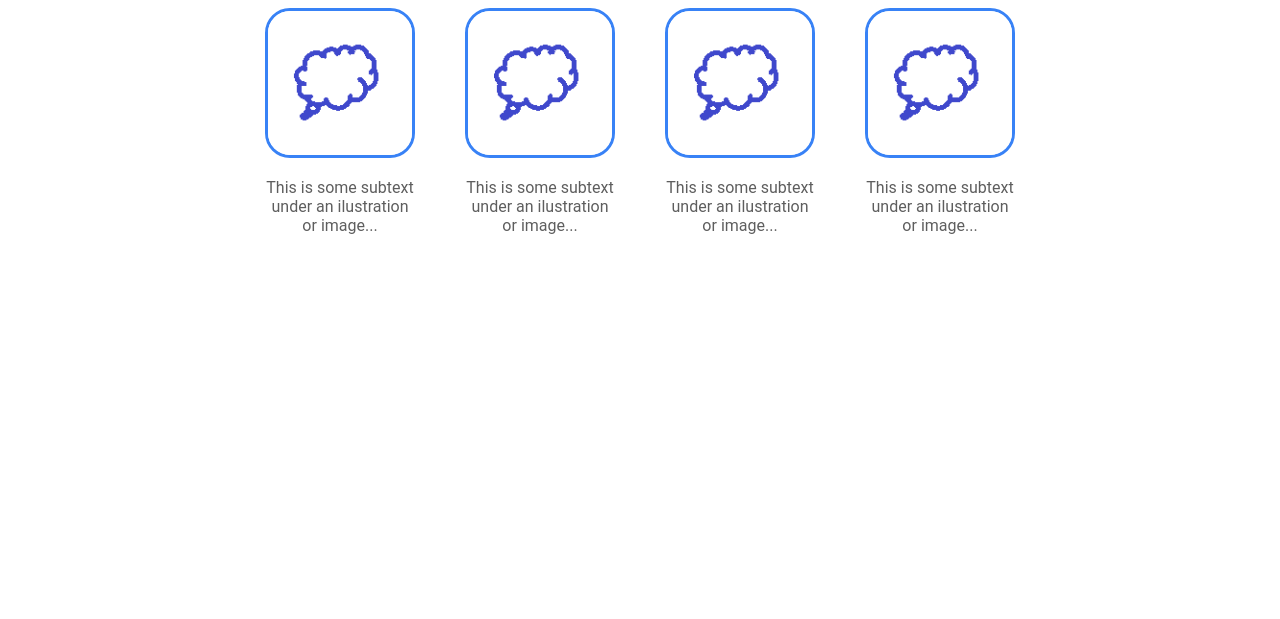
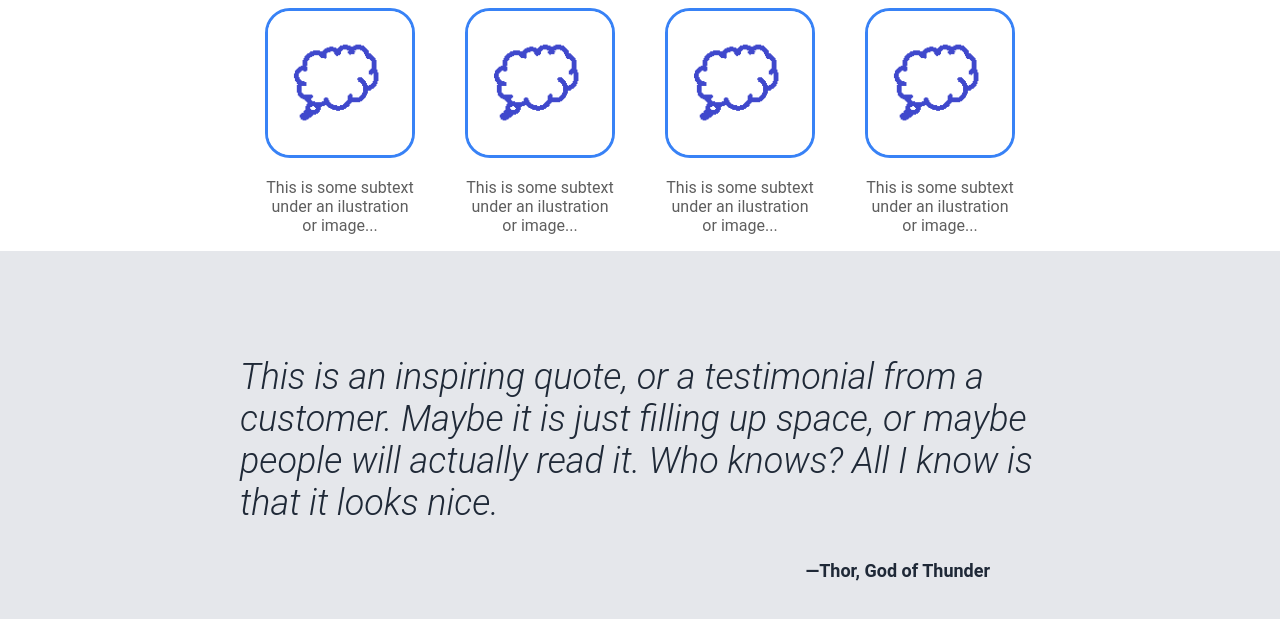
Before and after one commit to facufrau/odin-landing-page, a plain HTML site: page index.html in a window 1280 px wide. Shown: the part 654-1273 px from the top of the page. Before the commit the page ends 905 px from the top, so only its background shows below. Drawn offline with Linux system fonts and the light colour scheme.

Commit message:
Added third section HTML and styles with css

```diff
--- a/index.html
+++ b/index.html
@@ -56,5 +56,17 @@
         </div>
     </div>
 
+    <div id="quote">
+        <figure>
+            <blockquote>
+                <p>This is an inspiring quote, or a testimonial from a customer.
+                    Maybe it is just filling up space, or maybe people will actually
+                    read it. Who knows? All I know is that it looks nice.
+                </p>
+            </blockquote>
+            <figcaption>—Thor, God of Thunder</figcaption>
+        </figure>
+    </div>
+
 </body>
 </html>
--- a/src/styles.css
+++ b/src/styles.css
@@ -105,3 +105,29 @@ header a {
     margin: 0px 250px;
     text-align: center;
 }
+
+/* THIRD SECTION - QUOTE */
+#quote {
+    background-color: #E5E7EB;
+    height: 400px;
+    display: flex;
+    align-items: center;
+    justify-content: center;
+}
+
+blockquote {
+    font-size: 36px;
+    color: #1F2937;
+    font-style: italic;
+    font-weight: 300;
+    margin: 0 200px;
+}
+
+figcaption {
+    color: #1F2937;
+    font-size: 18px;
+    font-weight: 600;
+    display: flex;
+    justify-content: end;
+    margin: 0 250px;
+}
```
